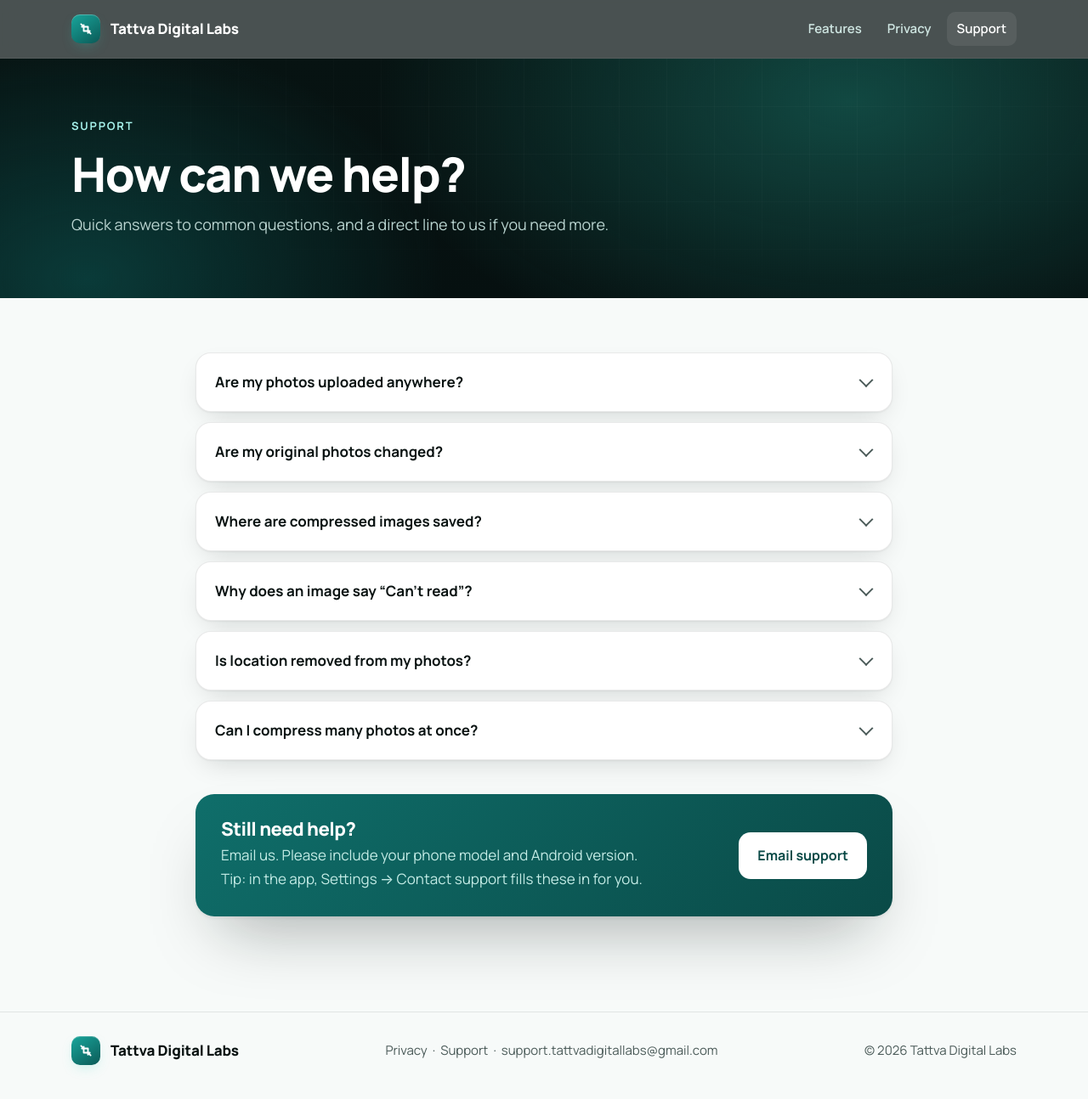
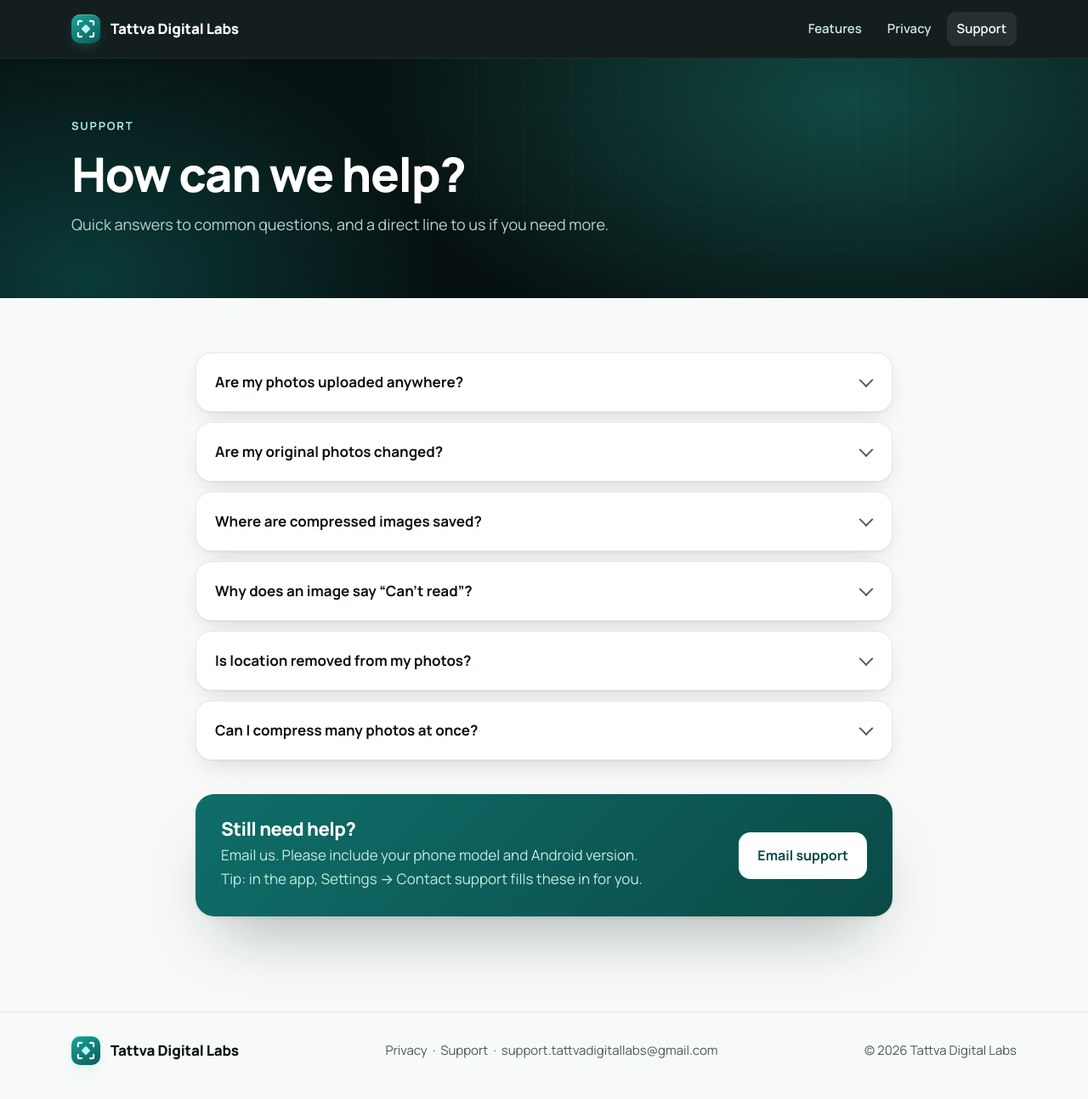
Before and after one commit to tattvadigitallabs/tattvadigitallabs.github.io, a plain HTML site: page support/index.html in a window 1280 px wide. Shown: the whole page at 85% size. Drawn offline with Linux system fonts and the light colour scheme.

Commit message:
Brand: new Tattva mark (frame + gem) for favicon and header, feature graphic as share image, solid header
Co-Authored-By: Claude Opus 5.5 <noreply@anthropic.com>

```diff
--- a/assets/style.css
+++ b/assets/style.css
@@ -43,7 +43,7 @@ p{margin:0}
 .band a{color:#bff5ee}
 
 /* Header */
-.nav{position:sticky;top:0;z-index:50;padding-top:env(safe-area-inset-top,0px);background:rgba(6,16,16,.72);backdrop-filter:saturate(160%) blur(14px);-webkit-backdrop-filter:saturate(160%) blur(14px);border-bottom:1px solid rgba(255,255,255,.06)}
+.nav{position:sticky;top:0;z-index:50;padding-top:env(safe-area-inset-top,0px);background:rgba(6,16,16,.94);backdrop-filter:saturate(160%) blur(14px);-webkit-backdrop-filter:saturate(160%) blur(14px);border-bottom:1px solid rgba(255,255,255,.06)}
 .nav .wrap{display:flex;align-items:center;gap:16px;height:68px}
 .brand{display:flex;align-items:center;gap:12px;color:#fff!important;text-decoration:none;font-weight:800;font-size:17px;letter-spacing:-.01em}
 .mark{width:34px;height:34px;border-radius:10px;display:grid;place-items:center;background:linear-gradient(145deg,#19a69c,#0b5a57);box-shadow:inset 0 1px 0 rgba(255,255,255,.25),0 6px 16px -6px var(--glow)}
--- a/support/index.html
+++ b/support/index.html
@@ -3,13 +3,13 @@
 <title>Support · Tattva Image Compressor</title><meta name="description" content="Help and answers for Tattva Image Compressor.">
 <meta name="theme-color" content="#061010">
 <meta property="og:type" content="website"><meta property="og:title" content="Support · Tattva Image Compressor"><meta property="og:description" content="Help and answers for Tattva Image Compressor.">
-<meta property="og:image" content="https://tattvadigitallabs.github.io/assets/img/target-results.jpg"><meta name="twitter:card" content="summary_large_image">
+<meta property="og:image" content="https://tattvadigitallabs.github.io/assets/img/og.png"><meta name="twitter:card" content="summary_large_image">
 <link rel="icon" href="/assets/favicon.svg" type="image/svg+xml">
 <link rel="preload" href="/assets/fonts/manrope-latin.woff2" as="font" type="font/woff2" crossorigin>
 <link rel="stylesheet" href="/assets/style.css">
 </head><body>
 <header class="nav"><div class="wrap">
-<a class="brand" href="/"><span class="mark"><svg width="20" height="20" viewBox="0 0 64 64" fill="none" stroke="#fff" stroke-width="6" stroke-linecap="round" stroke-linejoin="round"><path d="M24 24h16v16H24z"/><path d="M14 14l10 10M24 17v7h-7M50 50L40 40M40 47v-7h7"/></svg></span><span class="name">Tattva Digital Labs</span></a>
+<a class="brand" href="/"><span class="mark"><svg width="22" height="22" viewBox="25 25 58 58" fill="none"><g stroke="#fff" stroke-width="5.6" stroke-linecap="round" stroke-linejoin="round"><path d="M30 41V33a3 3 0 0 1 3-3h8M67 30h8a3 3 0 0 1 3 3v8M78 67v8a3 3 0 0 1-3 3h-8M41 78h-8a3 3 0 0 1-3-3v-8"/></g><rect x="43.5" y="43.5" width="21" height="21" rx="4" fill="#b8f6ee" transform="rotate(45 54 54)"/></svg></span><span class="name">Tattva Digital Labs</span></a>
 <nav><a href="/#features" class="hide-sm">Features</a><a href="/privacy/">Privacy</a><a href="/support/" aria-current="page">Support</a></nav>
 </div></header>
 
@@ -19,7 +19,7 @@
 <main class="wrap content"><div class="prose" style="max-width:820px;margin:0 auto"><div class="faq"><details><summary>Are my photos uploaded anywhere?</summary><p>No. The app has no internet permission, so it can't upload anything. Every step happens on your phone.</p></details><details><summary>Are my original photos changed?</summary><p>Never. The app only reads your photos and saves a separate compressed copy when you tap Save.</p></details><details><summary>Where are compressed images saved?</summary><p>In your gallery, in the <strong>Tattva Compressor</strong> album (<code>Pictures/Tattva Compressor</code>).</p></details><details><summary>Why does an image say “Can't read”?</summary><p>Some formats can't be read on every phone, for example HEIC photos on Android 8. Animated GIFs aren't supported.</p></details><details><summary>Is location removed from my photos?</summary><p>Yes, by default. You can choose to keep photo details (date, camera, location) in Settings.</p></details><details><summary>Can I compress many photos at once?</summary><p>Yes, up to 50 at a time. Compression keeps running in the background with a progress notification, and you can cancel any time.</p></details></div><div class="contact"><div><h3>Still need help?</h3><p>Email us. Please include your phone model and Android version.<br>Tip: in the app, Settings → Contact support fills these in for you.</p></div>
 <a class="btn" href="mailto:support.tattvadigitallabs@gmail.com?subject=Tattva%20Image%20Compressor%20-%20Support">Email support</a></div></div></main>
 <footer class="foot"><div class="wrap">
-<a class="brand" href="/"><span class="mark"><svg width="20" height="20" viewBox="0 0 64 64" fill="none" stroke="#fff" stroke-width="6" stroke-linecap="round" stroke-linejoin="round"><path d="M24 24h16v16H24z"/><path d="M14 14l10 10M24 17v7h-7M50 50L40 40M40 47v-7h7"/></svg></span><span>Tattva Digital Labs</span></a>
+<a class="brand" href="/"><span class="mark"><svg width="22" height="22" viewBox="25 25 58 58" fill="none"><g stroke="#fff" stroke-width="5.6" stroke-linecap="round" stroke-linejoin="round"><path d="M30 41V33a3 3 0 0 1 3-3h8M67 30h8a3 3 0 0 1 3 3v8M78 67v8a3 3 0 0 1-3 3h-8M41 78h-8a3 3 0 0 1-3-3v-8"/></g><rect x="43.5" y="43.5" width="21" height="21" rx="4" fill="#b8f6ee" transform="rotate(45 54 54)"/></svg></span><span>Tattva Digital Labs</span></a>
 <span><a href="/privacy/">Privacy</a> &nbsp;·&nbsp; <a href="/support/">Support</a> &nbsp;·&nbsp; <a href="mailto:support.tattvadigitallabs@gmail.com">support.tattvadigitallabs@gmail.com</a></span>
 <span>© 2026 Tattva Digital Labs</span>
 </div></footer>
```
Also changed, not shown: index.html (+3 -3 lines), privacy/index.html (+3 -3 lines), assets/favicon.svg, assets/img/og.png (added).
